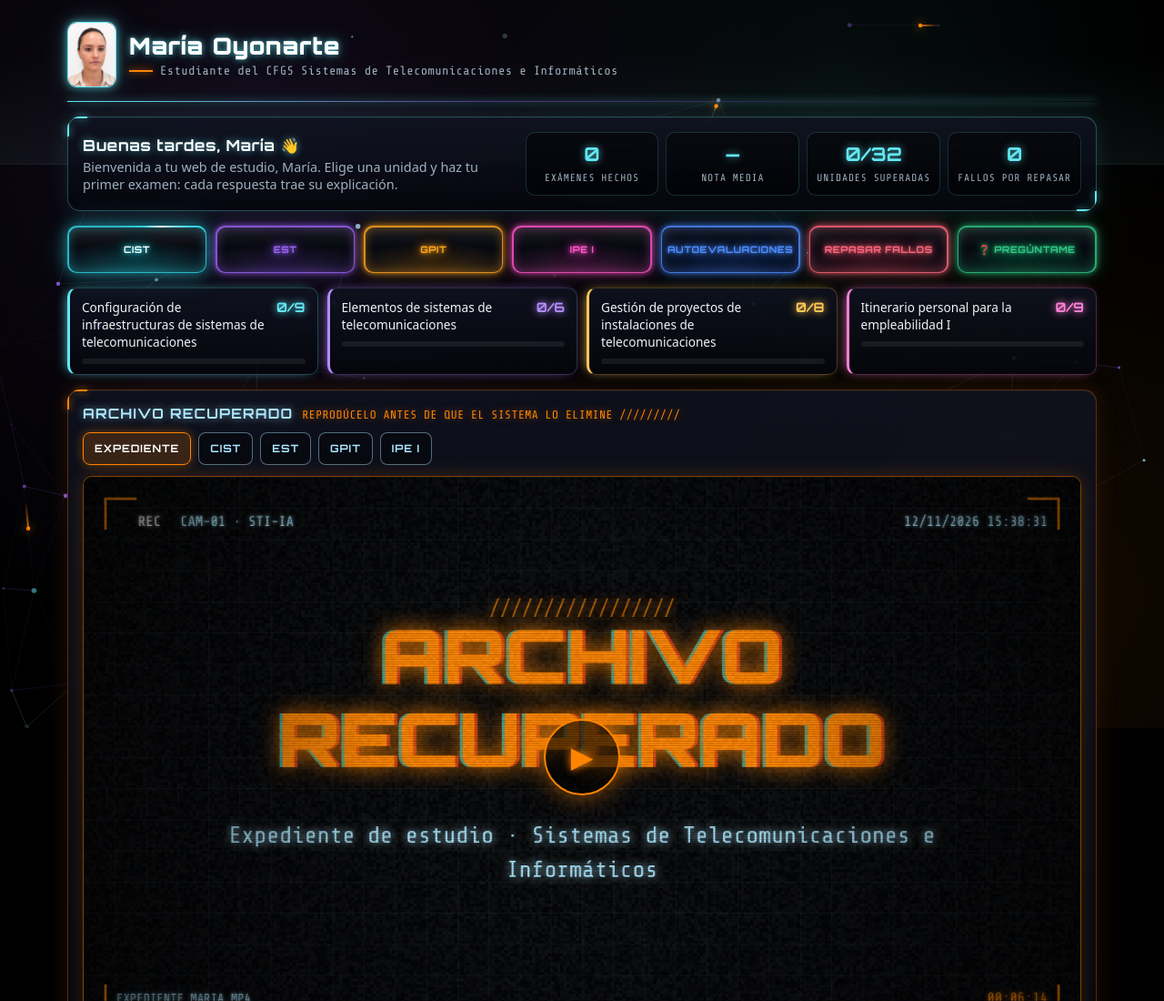
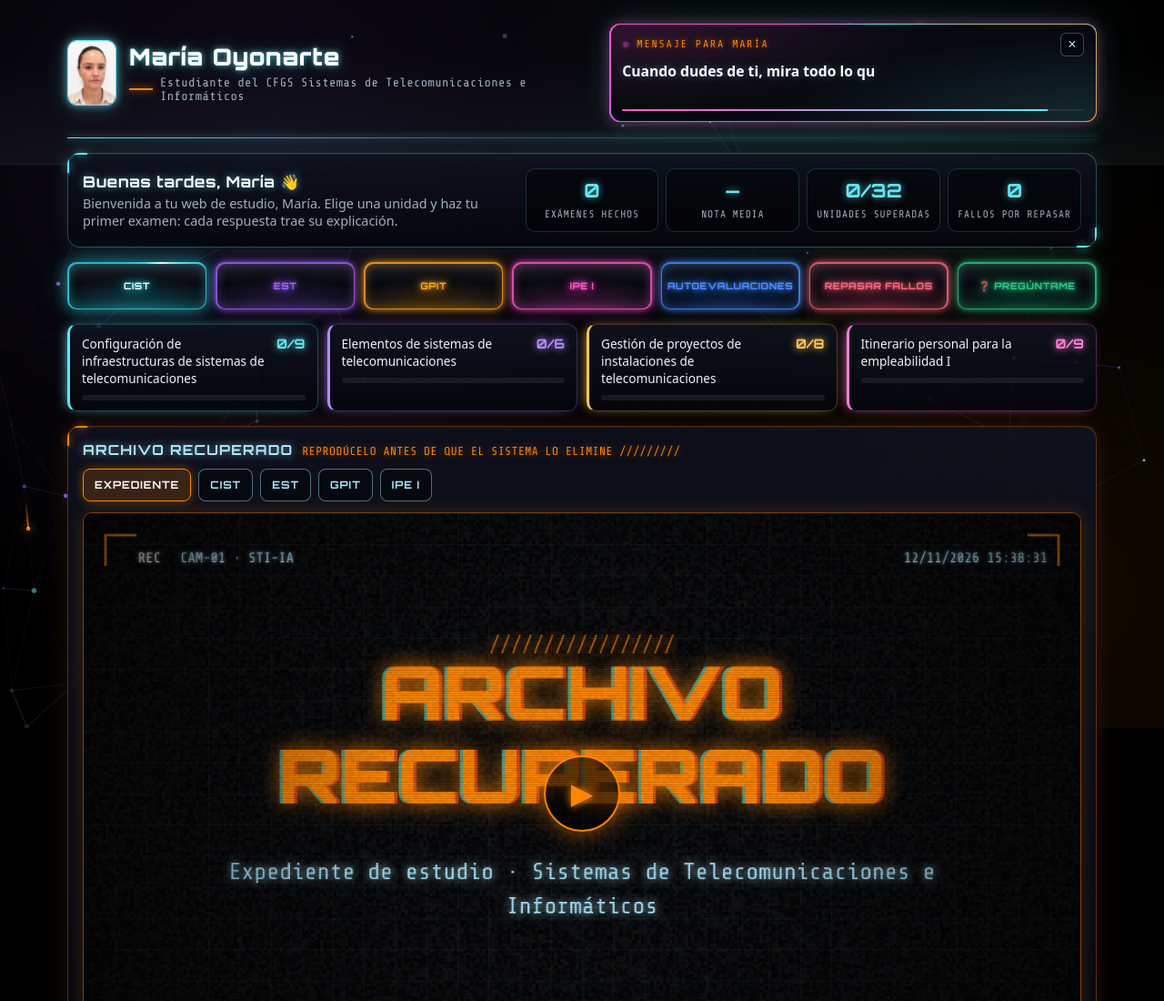
Before and after one commit to Mifsut-Admin/CFGS-STI, a plain HTML site: page index.html in a window 1280 px wide. Shown: the top 1100 px of the page at 91% size. Drawn offline with nearby package versions, Linux system fonts and the light colour scheme; animation ran at ten frames a second.

Commit message:
Ventana de ánimo en la cabecera con 25 frases para María
Cada 45-75 s aparece junto al nombre (debajo en móvil) una frase
motivadora que se escribe letra a letra, con borde de neón giratorio y
barra de tiempo. Se pausa con el ratón encima, se puede cerrar y las
frases no se repiten hasta haberlas visto todas.

Co-Authored-By: Claude Opus 5.5 <noreply@anthropic.com>

```diff
--- /dev/null
+++ b/animo.js
@@ -0,0 +1,122 @@
+// Ventana de ánimo en la cabecera: de vez en cuando aparece una frase motivadora para María,
+// se escribe letra a letra con estilo neón y desaparece sola. Las 25 frases salen en orden aleatorio
+// sin repetirse hasta haberlas visto todas (el orden se guarda en el navegador entre visitas).
+// Depende de: comun.js (ALUMNA, almacen, barajar).
+(() => {
+  const caja = document.getElementById("animo");
+  if (!caja) return;
+  const n = ALUMNA.nombre;
+
+  const FRASES = [
+    `${n}, cada pregunta que repasas hoy es un punto más en tu examen de mañana.`,
+    "No hace falta ir rápido: hace falta no parar. Y tú no vas a parar.",
+    "Tu cabeza es la mejor antena: cuanto más la orientas al temario, mejor señal recibe. 📡",
+    "Los fallos de hoy son las respuestas que ya no fallarás en el examen.",
+    "Imagina el día que veas todas las asignaturas aprobadas. Ese día se está construyendo ahora.",
+    `${n}, ya sabes más que ayer. Mañana sabrás más que hoy. Así se aprueba.`,
+    "Un ciclo superior no se saca en un día: se saca unidad a unidad. Y ya llevas camino.",
+    "Cuando dudes de ti, mira todo lo que has avanzado. Eso no lo hace cualquiera.",
+    "Estudiar cansa, pero aprobar compensa. ¡Y tú vas a aprobar!",
+    "Hoy toca sumar: una unidad, un repaso, un acierto más.",
+    "Eres más fuerte que cualquier examen de 30 preguntas. 💪",
+    `Señal recibida: ${n} está a tope y nada la detiene. 📶`,
+    "La constancia gana a la suerte. Y tú eres constante.",
+    "Cada explicación que lees se queda contigo. Sigue, que funciona.",
+    "Lo que hoy te parece difícil, mañana te parecerá fácil.",
+    "Tu yo del futuro, con el título en la mano, te da las gracias por este rato de estudio. 🎓",
+    `No compitas con nadie, solo con la ${n} de ayer. Y le estás ganando.`,
+    `Ánimo, ${n}: con cada test, el aprobado está más cerca.`,
+    "Equivocarse es parte del plan. Rendirse, no.",
+    "Tienes cabeza, tienes ganas y tienes esta web. ¡A por todas!",
+    "Un 5 abre la puerta, pero tú puedes ir a por mucho más. ✨",
+    "Respira, concéntrate y confía: lo que has estudiado está ahí.",
+    "Cada unidad superada es una celda abierta. ¡Ya queda menos para salir! 🔓",
+    "Hay gente que cree en ti y está deseando celebrar tu aprobado contigo. 🥳",
+    "Hoy es un gran día para demostrarte de lo que eres capaz.",
+  ];
+
+  const PRIMERA = 4000;           // primera frase a los 4 s de entrar
+  const VISIBLE = 14000;          // cada frase se ve 14 s
+  const PAUSA = [45000, 75000];   // y la siguiente sale entre 45 y 75 s después
+  const calma = matchMedia("(prefers-reduced-motion: reduce)").matches;
+
+  caja.innerHTML = `
+    <div class="animo-ventana">
+      <div class="animo-cab">
+        <span class="animo-punto" aria-hidden="true"></span>
+        <span class="animo-titulo">Mensaje para ${esc(n)}</span>
+        <button class="animo-cerrar" type="button" aria-label="Cerrar mensaje">×</button>
+      </div>
+      <p class="animo-frase" aria-hidden="true"></p>
+      <span class="animo-lector" aria-live="polite"></span>
+      <div class="animo-tiempo" aria-hidden="true"><span></span></div>
+    </div>`;
+  const frase = caja.querySelector(".animo-frase");
+  const barra = caja.querySelector(".animo-tiempo span");
+  const lector = caja.querySelector(".animo-lector");
+
+  // Siguiente frase sin repetir: baraja los números 0..24 y los va recorriendo.
+  function siguiente() {
+    let { orden, pos } = almacen.leer("sti-animo", { orden: [], pos: 0 });
+    if (!Array.isArray(orden) || orden.length !== FRASES.length || pos >= orden.length) {
+      orden = barajar(FRASES.map((_, i) => i)); pos = 0;
+    }
+    almacen.guardar("sti-animo", { orden, pos: pos + 1 });
+    return FRASES[orden[pos]];
+  }
+
+  let reloj = 0, tecleo = 0, restante = 0, desde = 0, visible = false;
+
+  function escribir(texto) {
+    clearInterval(tecleo);
+    if (calma) { frase.textContent = texto; return; }
+    let i = 0;
+    frase.textContent = "";
+    frase.classList.add("escribiendo");
+    tecleo = setInterval(() => {
+      i += 1;
+      frase.textContent = texto.slice(0, i);
+      if (i >= texto.length) { clearInterval(tecleo); frase.classList.remove("escribiendo"); }
+    }, 28);
+  }
+
+  // La barra inferior se vacía mientras la frase está visible.
+  function cuentaAtras(ms) {
+    restante = ms; desde = performance.now();
+    barra.style.transition = "none"; barra.style.transform = `scaleX(${ms / VISIBLE})`;
+    void barra.offsetWidth;
+    barra.style.transition = `transform ${ms}ms linear`; barra.style.transform = "scaleX(0)";
+    clearTimeout(reloj);
+    reloj = setTimeout(ocultar, ms);
+  }
+
+  function mostrar() {
+    if (document.hidden) { programar(5000); return; } // si no está mirando, espera
+    visible = true;
+    caja.classList.add("visible");
+    const texto = siguiente();
+    lector.textContent = texto;
+    escribir(texto);
+    cuentaAtras(VISIBLE);
+  }
+  function ocultar() {
+    visible = false;
+    caja.classList.remove("visible");
+    clearInterval(tecleo);
+    programar(PAUSA[0] + Math.random() * (PAUSA[1] - PAUSA[0]));
+  }
+  function programar(ms) { clearTimeout(reloj); reloj = setTimeout(mostrar, ms); }
+
+  // Con el ratón encima se queda quieta para poder leerla con calma.
+  caja.addEventListener("mouseenter", () => {
+    if (!visible) return;
+    clearTimeout(reloj);
+    restante = Math.max(1500, restante - (performance.now() - desde));
+    const actual = getComputedStyle(barra).transform;
+    barra.style.transition = "none"; barra.style.transform = actual;
+  });
+  caja.addEventListener("mouseleave", () => { if (visible) cuentaAtras(restante); });
+  caja.querySelector(".animo-cerrar").addEventListener("click", ocultar);
+
+  programar(PRIMERA);
+})();
--- a/index.html
+++ b/index.html
@@ -11,7 +11,7 @@
   <link rel="preconnect" href="https://fonts.googleapis.com">
   <link rel="preconnect" href="https://fonts.gstatic.com" crossorigin>
   <link rel="stylesheet" href="https://fonts.googleapis.com/css2?family=Orbitron:wght@500;700;900&family=Share+Tech+Mono&display=swap">
-  <link rel="stylesheet" href="styles.css?v=20261112d">
+  <link rel="stylesheet" href="styles.css?v=20261112e">
 </head>
 <body>
   <div class="envoltorio">
@@ -21,6 +21,7 @@
         <h1>María Oyonarte</h1>
         <p>Estudiante del CFGS Sistemas de Telecomunicaciones e Informáticos</p>
       </div>
+      <aside id="animo" class="animo" aria-label="Mensajes de ánimo"></aside>
     </header>
 
     <section id="saludo" class="saludo" aria-live="polite"></section>
@@ -66,10 +67,11 @@
 
     <footer class="pie">Preguntas elaboradas a partir del temario de cada unidad, más las autoevaluaciones de la plataforma. Material de estudio no oficial.</footer>
   </div>
-  <script src="data/indice.js?v=20261112d"></script>
-  <script src="comun.js?v=20261112d"></script>
-  <script src="app.js?v=20261112d"></script>
-  <script src="videos.js?v=20261112d"></script>
-  <script src="fondo.js?v=20261112d"></script>
+  <script src="data/indice.js?v=20261112e"></script>
+  <script src="comun.js?v=20261112e"></script>
+  <script src="app.js?v=20261112e"></script>
+  <script src="videos.js?v=20261112e"></script>
+  <script src="fondo.js?v=20261112e"></script>
+  <script src="animo.js?v=20261112e"></script>
 </body>
 </html>
--- a/styles.css
+++ b/styles.css
@@ -39,8 +39,8 @@ a { color: inherit; }
 .cabecera { position: relative; display: flex; align-items: center; gap: 14px; padding: 6px 0 16px; }
 .cabecera::after { content: ""; position: absolute; left: 0; right: 0; bottom: 0; height: 1px; background: linear-gradient(90deg, var(--cyan), rgba(155, 99, 244, .5) 40%, transparent); box-shadow: 0 0 8px var(--cyan); }
 .cabecera h1 { margin: 0; font: 900 1.15rem/1.2 var(--tit); letter-spacing: .04em; color: #fff; text-shadow: 0 0 6px rgba(98, 231, 242, .7), 0 0 20px rgba(98, 231, 242, .35); }
-.cabecera p { margin: 5px 0 0; color: var(--muted); font: .85rem var(--mono); letter-spacing: .03em; display: flex; align-items: center; gap: 8px; }
-.cabecera p::before { content: ""; flex: none; width: 26px; height: 2px; background: var(--nar); box-shadow: 0 0 8px var(--nar); }
+.cabecera > div > p { margin: 5px 0 0; color: var(--muted); font: .85rem var(--mono); letter-spacing: .03em; display: flex; align-items: center; gap: 8px; }
+.cabecera > div > p::before { content: ""; flex: none; width: 26px; height: 2px; background: var(--nar); box-shadow: 0 0 8px var(--nar); }
 /* Foto de María */
 .avatar { flex: none; width: 54px; height: 72px; border-radius: 10px; object-fit: cover; object-position: center top; background: #0b0e16; border: 1.5px solid var(--cyan); box-shadow: 0 0 10px rgba(98, 231, 242, .7), 0 0 28px rgba(98, 231, 242, .25); }
 
@@ -372,3 +372,59 @@ details[open] .flecha { transform: rotate(180deg); box-shadow: 0 0 10px color-mi
 /* Fondo negro animado (fondo.js): lienzo fijo detrás de todo el contenido */
 #fondo-animado { position: fixed; inset: 0; width: 100%; height: 100%; z-index: -1; pointer-events: none; }
 @media print { #fondo-animado { display: none; } }
+
+/* ---------- Ventana de ánimo en la cabecera (animo.js) ----------
+   En escritorio ocupa el hueco a la derecha del nombre; en móvil aparece debajo. */
+.cabecera { flex-wrap: wrap; }
+.cabecera > div:not(.animo) { flex: 1 1 0; min-width: 0; }
+.animo { flex: 1 1 100%; max-height: 0; opacity: 0; transition: max-height .5s ease, opacity .4s ease, margin .5s ease; }
+.animo.visible { max-height: 220px; opacity: 1; margin-top: 4px; }
+.animo-ventana {
+  position: relative; isolation: isolate; overflow: hidden;
+  padding: 10px 14px 12px; border-radius: 12px;
+  background: linear-gradient(90deg, #ff55c8, #62e7f2);
+  box-shadow: 0 0 14px rgba(255, 85, 200, .35), 0 0 34px rgba(98, 231, 242, .18);
+  transform: translateY(-8px) scale(.98); transition: transform .5s cubic-bezier(.2, .9, .3, 1.2);
+}
+.animo.visible .animo-ventana { transform: none; animation: animo-entrada .7s ease-out; }
+/* Haz de luz que da vueltas por el borde */
+.animo-ventana::before {
+  content: ""; position: absolute; z-index: -2; left: 50%; top: 50%; width: 140%; aspect-ratio: 1;
+  transform: translate(-50%, -50%);
+  background: conic-gradient(from 0deg, #ff55c8, #62e7f2 25%, #ff8400 50%, #9b63f4 75%, #ff55c8);
+  animation: haz-neon 6s linear infinite;
+}
+/* Cristal oscuro del interior */
+.animo-ventana::after {
+  content: ""; position: absolute; z-index: -1; inset: 1.5px; border-radius: 11px;
+  background:
+    radial-gradient(120% 160% at 0 0, rgba(255, 85, 200, .16), transparent 55%),
+    radial-gradient(120% 160% at 100% 100%, rgba(98, 231, 242, .14), transparent 55%),
+    #070910;
+}
+.animo-cab { display: flex; align-items: center; gap: 8px; }
+.animo-punto { width: 8px; height: 8px; border-radius: 50%; background: #ff55c8; box-shadow: 0 0 8px #ff55c8; animation: animo-latido 1.4s ease-in-out infinite; }
+.animo-titulo { font: .72rem var(--mono); letter-spacing: .16em; text-transform: uppercase; color: var(--nar); text-shadow: 0 0 6px rgba(255, 132, 0, .6); }
+.animo-cerrar { margin-left: auto; width: 26px; height: 26px; padding: 0; border-radius: 6px; border: 1px solid rgba(172, 232, 255, .3); background: rgba(0, 0, 0, .4); color: var(--hielo); font-size: 1rem; line-height: 1; cursor: pointer; transition: border-color .2s, color .2s, box-shadow .2s; }
+.animo-cerrar:hover { border-color: #ff55c8; color: #fff; box-shadow: 0 0 10px rgba(255, 85, 200, .5); }
+.animo-cerrar:focus-visible { outline: 2px solid var(--amber); outline-offset: 2px; }
+.animo-frase { margin: 6px 0 9px; min-height: 2.8em; font: 600 .98rem/1.4 system-ui, -apple-system, "Segoe UI", Roboto, sans-serif; color: #fff; text-shadow: 0 0 10px rgba(98, 231, 242, .35); }
+.animo-frase.escribiendo::after { content: "▌"; margin-left: 1px; color: var(--cyan); animation: animo-cursor .7s steps(1) infinite; }
+.animo-tiempo { height: 2px; border-radius: 2px; background: rgba(255, 255, 255, .08); overflow: hidden; }
+.animo-tiempo span { display: block; height: 100%; transform-origin: left; background: linear-gradient(90deg, #ff55c8, #62e7f2); box-shadow: 0 0 8px #ff55c8; }
+.animo-lector { position: absolute; width: 1px; height: 1px; overflow: hidden; clip: rect(0 0 0 0); white-space: nowrap; }
+@keyframes animo-entrada {
+  0% { opacity: 0; filter: brightness(2.2); }
+  15% { opacity: 1; }
+  25% { opacity: .3; }
+  40% { opacity: 1; filter: brightness(1.4); }
+  100% { opacity: 1; filter: none; }
+}
+@keyframes animo-latido { 50% { opacity: .35; transform: scale(.75); } }
+@keyframes animo-cursor { 50% { opacity: 0; } }
+@media (min-width: 900px) {
+  .cabecera { flex-wrap: nowrap; min-height: 134px; }
+  .cabecera > div:not(.animo) { flex: 0 1 auto; }
+  .animo { flex: 0 1 560px; margin-left: auto; }
+  .animo.visible { margin-top: 0; }
+}
```
